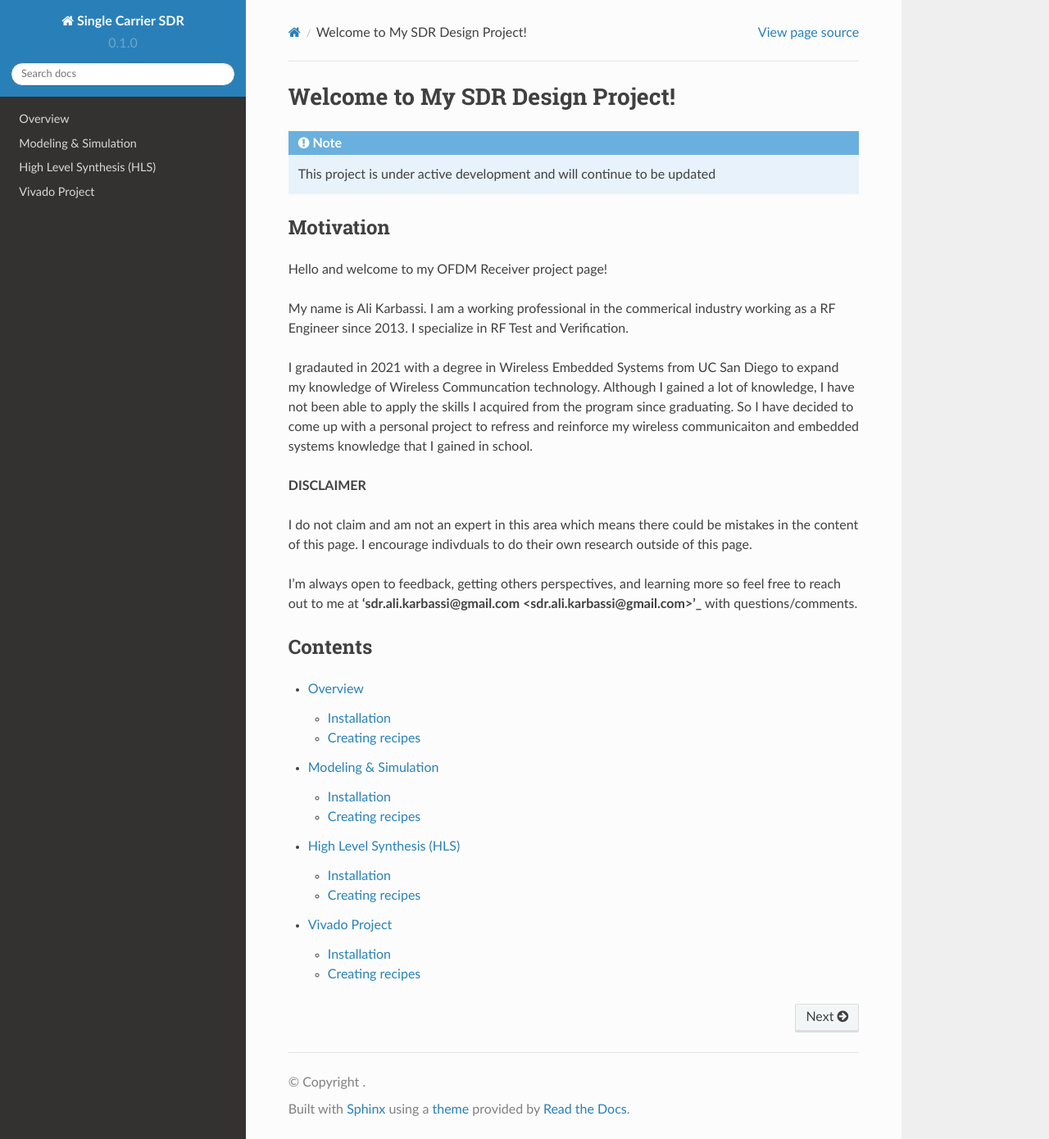
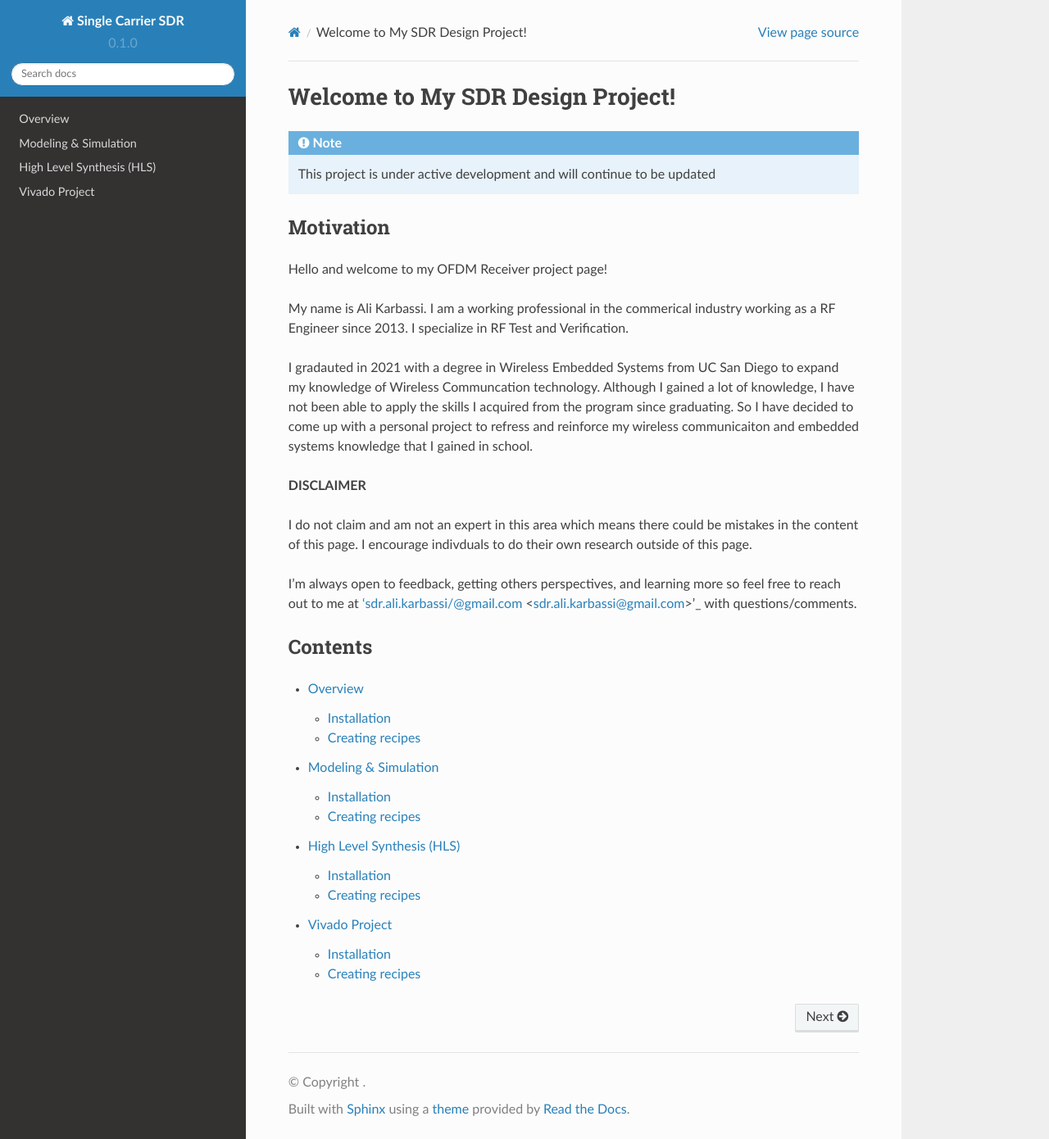
Before and after one commit to alikarb/OFDM-Recevier, a Sphinx documentation site: the page built from docs/source/index.rst, in a window 1280 px wide and 1390 px high. Shown: the whole window at 82% size. Built offline with Sphinx 7.4.7 and the Read the Docs theme 2.0.0, drawn with Linux system fonts in a browser that asks for light colours; pages that are not in the unit, such as notebooks, are missing from menus.

Commit message:
minor updates

```diff
--- a/docs/source/index.rst
+++ b/docs/source/index.rst
@@ -19,7 +19,7 @@
 
 I do not claim and am not an expert in this area which means there could be mistakes in the content of this page. I encourage indivduals to do their own research outside of this page.
 
-I'm always open to feedback, getting others perspectives, and learning more so feel free to reach out to me at **'sdr.ali.karbassi@gmail.com <sdr.ali.karbassi@gmail.com>'_** with questions/comments.
+I'm always open to feedback, getting others perspectives, and learning more so feel free to reach out to me at 'sdr.ali.karbassi/@gmail.com <sdr.ali.karbassi@gmail.com>'_ with questions/comments.
 
 Contents
 --------
```
